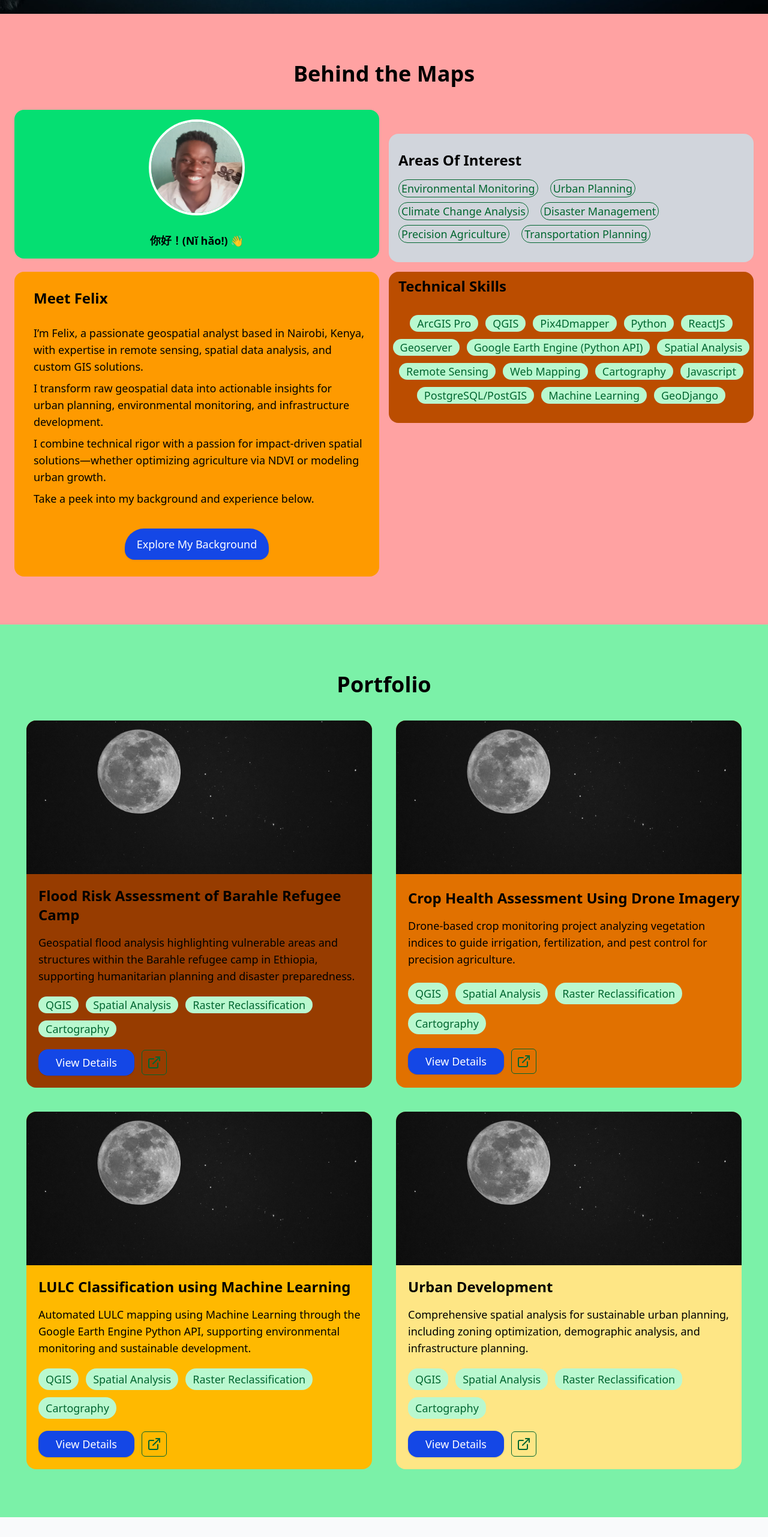
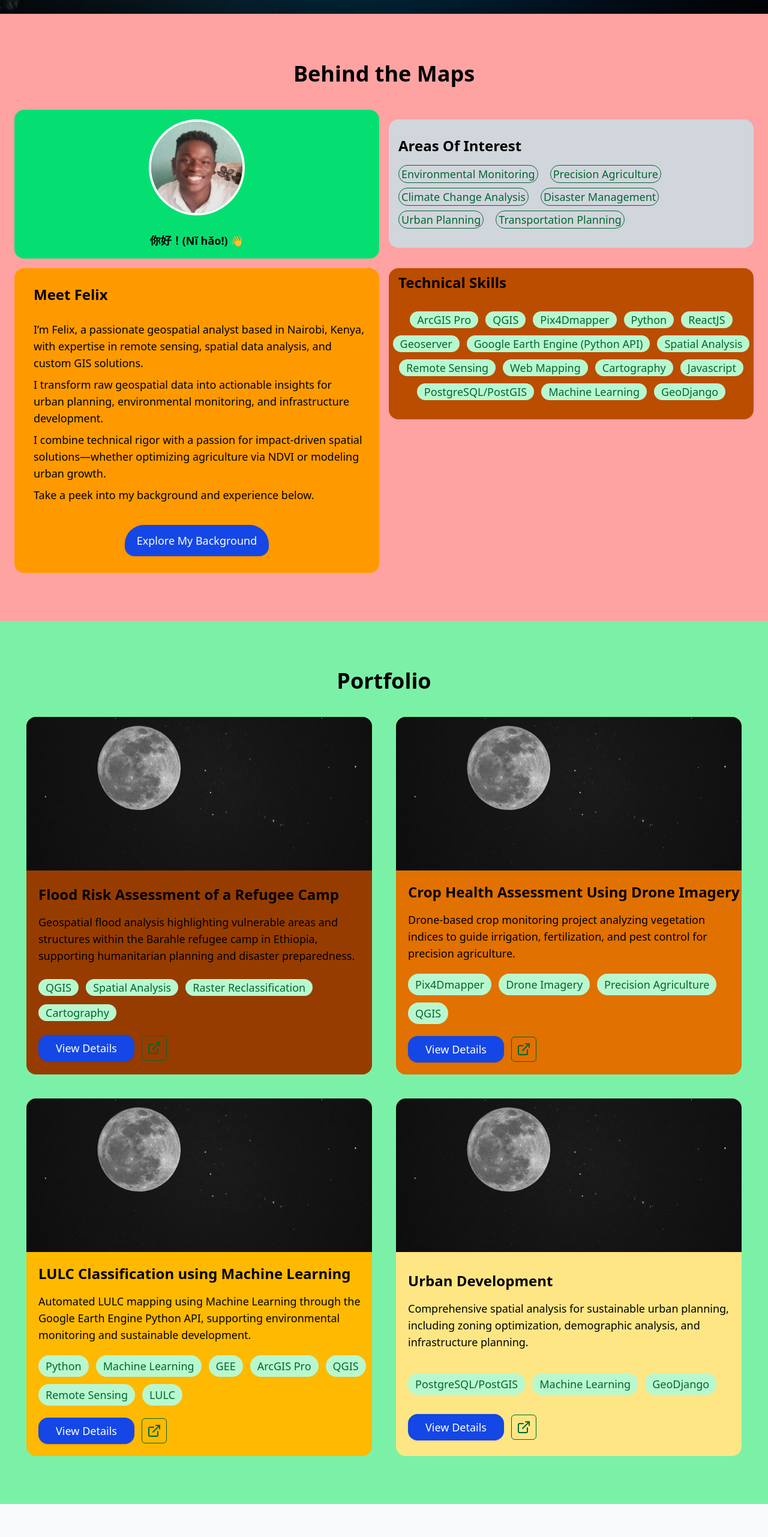
Before and after one commit to FelixOmollo/felix-portfolio, a React (Vite) app: page / in a window 1280 px wide. Shown: the part 777-3339 px from the top of the page at 60% size. Built offline with nearby package versions, Linux system fonts and the light colour scheme.

Commit message:
Update links on details page

```diff
--- a/src/components/About.jsx
+++ b/src/components/About.jsx
@@ -9,8 +9,8 @@ const skills = [
 ];
 
 const interests = [
-  "Environmental Monitoring", "Urban Planning", "Climate Change Analysis",
-  "Disaster Management", "Precision Agriculture", "Transportation Planning"
+  "Environmental Monitoring", "Precision Agriculture", "Climate Change Analysis",
+  "Disaster Management", "Urban Planning", "Transportation Planning"
 ];
 
 
@@ -63,7 +63,7 @@ export default function About() {
         </div>
 
         {/* Areas of Interest */}
-        <div className="bg-gray-300 rounded-2xl sm:col-span-1 lg:col-span-3 mt-4 sm:mt-63 md:mt-67 lg:mt-10 sm:self-start sm:row-start-1 lg:row-start-1 sm:col-start-1 lg:col-start-4">
+        <div className="bg-gray-300 rounded-2xl sm:col-span-1 lg:col-span-3 mt-4 sm:mt-63 md:mt-67 lg:mt-4 sm:self-start sm:row-start-1 lg:row-start-1 sm:col-start-1 lg:col-start-4">
 
           <h1 className="text-xl md:text-2xl lg:text-2xl font-bold lg:mt-7 mb-4 text-left lg:ml-4">Areas Of Interest</h1>
 
--- a/src/components/Detailspage.jsx
+++ b/src/components/Detailspage.jsx
@@ -92,7 +92,7 @@ export default function ProjectDetails() {
         <div className="bg-amber-200 p-4 mt-5 rounded-2xl md:col-span-1 lg:col-span-2 lg:row-start-3 lg:col-start-5 lg:self-start">
           <h2 className="font-bold flex text-xl justify-start md:text-2xl ml-2 mt-2">Project Links</h2>
           <a href={project.link} rel="noopener noreferrer"
-             className="inline-flex gap-2 items-center md:justify-center border-[2px] md:w-full md:ml-5 md:mr-5 md:mt-2 border-green-600 text-green-600 px-10 py-3 rounded-md hover:bg-green-600 hover:border-white hover:text-white text-md lg:text-lg font-medium transition-transform duration-500 active:scale-115">
+             className="inline-flex gap-2 items-center md:justify-center border-[2px] md:w-full md:ml-5 lg:ml-0 md:mr-5 md:mt-2 border-green-600 text-green-600 px-10 py-3 rounded-md hover:bg-green-600 hover:border-white hover:text-white text-md lg:text-lg font-medium transition-transform duration-500 active:scale-115">
             <ExternalLink className="w-5 h-5 md:h-6 md:w-6" /> Live Demo
           </a>
         </div>
--- a/src/components/Projects.jsx
+++ b/src/components/Projects.jsx
@@ -9,7 +9,7 @@ const featuredSkill_p1 = [
 ];
 
 const featuredSkill_p2 = [
-  "Pix4Dmapper", "QGIS", "Drone Imagery", "Precision Agriculture",
+  "Pix4Dmapper", "Drone Imagery", "Precision Agriculture", "QGIS",
 ];
 
 const featuredSkill_p3 = [
@@ -37,7 +37,7 @@ export default function Projects() {
 
                 {/* Text content */}
                 <div className="text-left mt-5 ml-5">
-                  <h2 className="font-bold flex text-xl md:text-2xl md:mb-2">Flood Risk Assessment of Barahle Refugee Camp</h2>
+                  <h2 className="font-bold flex text-xl md:text-2xl md:mb-2">Flood Risk Assessment of a Refugee Camp</h2>
                   <p className="flex py-2 lg:pr-3 md:text-lg lg:text-lg">Geospatial flood analysis highlighting vulnerable areas and structures within the Barahle refugee camp in Ethiopia, supporting humanitarian planning and disaster preparedness.
                   </p>
                 </div>
@@ -83,7 +83,7 @@ export default function Projects() {
 
                 {/* Featured skills div */}
                 <div className="flex flex-wrap items-center mt-3 ml-5 pr-2 gap-3">
-                      {featuredSkill_p1.map(skill => (
+                      {featuredSkill_p2.map(skill => (
                         <span key={skill} className="bg-green-200 text-green-800 text-sm md:text-lg font-medium px-3 py-1 rounded-full hover:bg-amber-300 transition">
                           {skill}
                         </span>
@@ -117,7 +117,7 @@ export default function Projects() {
                 </div>
                 {/* Featured skills div */}
                 <div className="flex flex-wrap items-center mt-3 ml-5 pr-2 gap-3">
-                      {featuredSkill_p1.map(skill => (
+                      {featuredSkill_p3.map(skill => (
                         <span key={skill} className="bg-green-200 text-green-800 text-sm md:text-lg font-medium px-3 py-1 rounded-full hover:bg-amber-300 transition">
                           {skill}
                         </span>
@@ -149,7 +149,7 @@ export default function Projects() {
                 </div>
                 {/* Featured skills div */}
                 <div className="flex flex-wrap items-center mt-3 ml-5 pr-2 gap-3">
-                      {featuredSkill_p1.map(skill => (
+                      {featuredSkill_p4.map(skill => (
                         <span key={skill} className="bg-green-200 text-green-800 text-sm md:text-lg font-medium px-3 py-1 rounded-2xl hover:bg-amber-300 transition">
                           {skill}
                         </span>
--- a/src/components/projectsData.jsx
+++ b/src/components/projectsData.jsx
@@ -85,7 +85,7 @@ export const projectsData = [
   {
     id: "lulc-kajiado",
     category: "Environmental Monitoring / Remote Sensing",
-    title: "Land Use Land Cover Classification Using Google Earth Engine Python API",
+    title: "Land Use Land Cover Classification Using Machine Learning",
     image: detailsDummy,
     description:
       "Automated land use and land cover (LULC) classification for Kajiado County, Kenya, using Sentinel-2 data and ESA’s WorldCover dataset for ground truthing, followed by post-processing in ArcGIS Pro and QGIS.",
```
